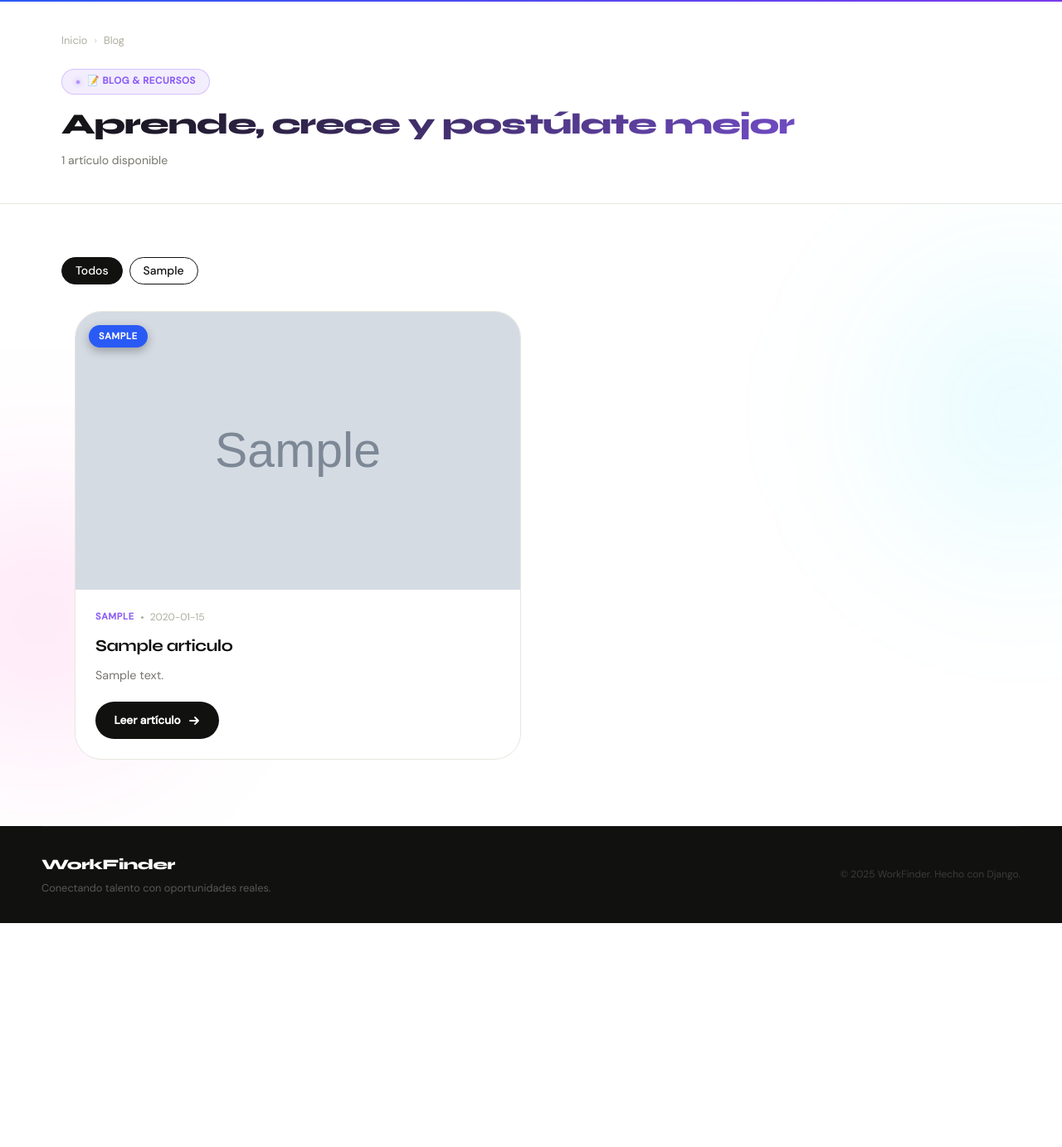
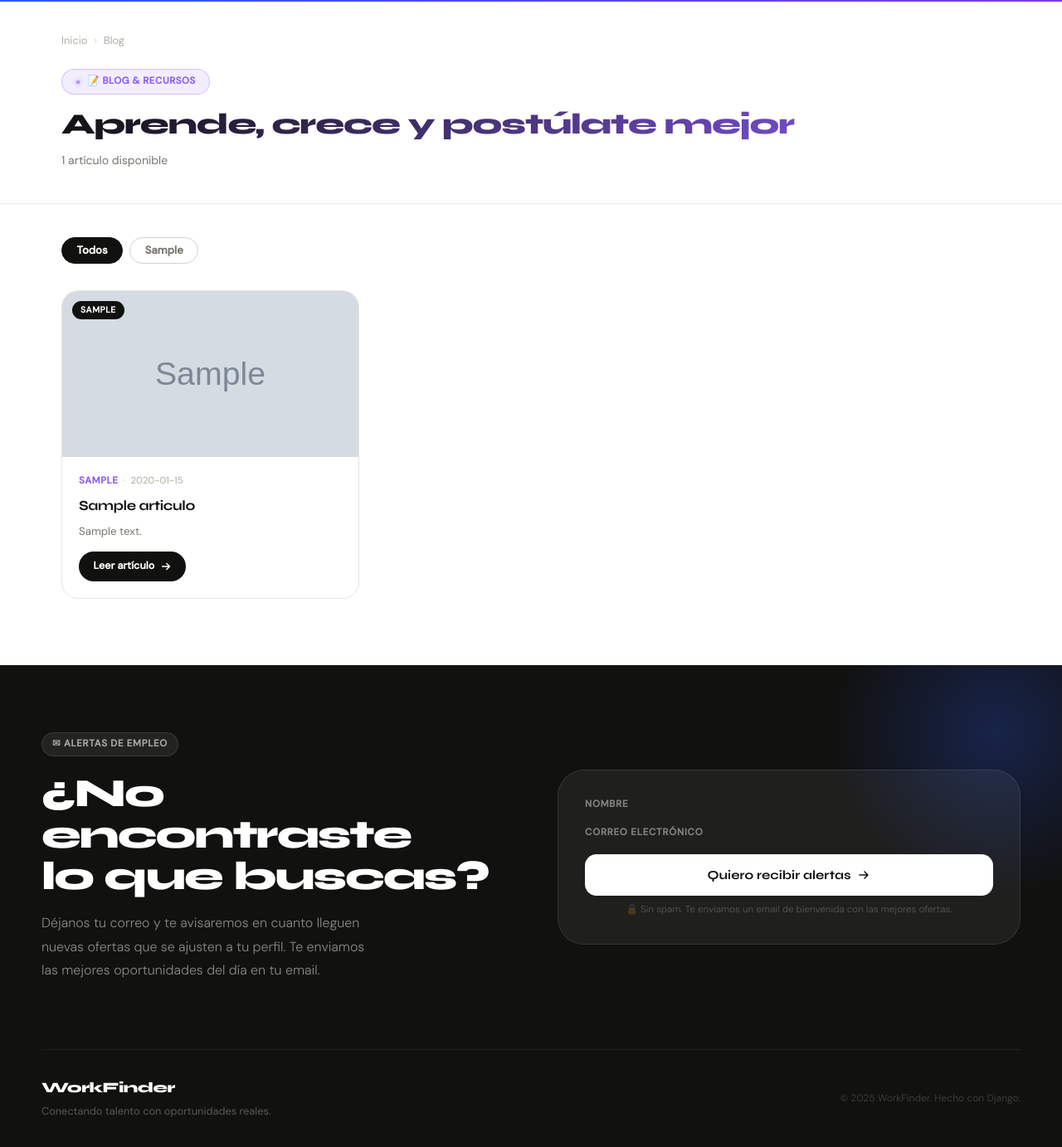
Before and after one commit to SchmuckeDj/workfinder, a Django app: page /blog/ in a window 1280 px wide. Shown: the part 66-1449 px from the top of the page at 83% size. Before the commit the page ends 1179 px from the top, so only its background shows below. Run offline with Django 5.2, Linux system fonts and the light colour scheme; tables that the repository leaves empty hold one stand-in row (values such as "Sample post"); grey boxes marked "Sample" are stand-in pictures.

Commit message:
fix issues

```diff
--- a/core/views.py
+++ b/core/views.py
@@ -19,6 +19,7 @@ class HomeView(FormView):
         approved_jobs = list(Job.objects.filter(status=Job.Status.APPROVED)[:6])
         context['jobs'] = approved_jobs
         context['jobs_count'] = len(approved_jobs)
+        context['articulos_preview'] = Articulo.objects.filter(is_active=True)[:2]
         return context
 
     def form_valid(self, form):
--- a/templates/core/blog.html
+++ b/templates/core/blog.html
@@ -22,37 +22,45 @@
     </div>
 </section>
 
-<section class="blog-section">
+<section style="padding:var(--space-10) 0 var(--space-20);background:var(--color-surface);">
     <div class="container">
 
         {% if articulos %}
 
-        <div class="blog-filters" id="blog-filters">
-            <button class="blog-filter-btn active" data-cat="all">Todos</button>
+        {# Filtros por categoría #}
+        <div class="bl-filters" id="blog-filters">
+            <button class="bl-filter-btn active" data-cat="all">Todos</button>
             {% regroup articulos by category as cat_list %}
             {% for cat in cat_list %}
-            <button class="blog-filter-btn" data-cat="{{ cat.grouper }}">{{ cat.grouper }}</button>
+            <button class="bl-filter-btn" data-cat="{{ cat.grouper }}">{{ cat.grouper }}</button>
             {% endfor %}
         </div>
 
-        <div class="blog-grid" id="blog-grid">
+        {# Grid de artículos #}
+        <div class="bl-grid" id="blog-grid">
             {% for a in articulos %}
-            <article class="blog-card" data-cat="{{ a.category }}">
-                <div class="blog-card-image">
-                    {% if a.image %}<img src="{{ a.image.url }}" alt="{{ a.title }}" loading="lazy">{% endif %}
-                    <span class="blog-card-badge blog-card-badge-left">{{ a.badge }}</span>
-                </div>
-                <div class="blog-card-body">
-                    <div class="blog-card-meta">
-                        <span class="blog-card-category">{{ a.category }}</span>
-                        <span class="blog-card-dot"></span>
-                        <span class="blog-card-time">{{ a.read_time }}</span>
+            <article class="bl-card" data-cat="{{ a.category }}">
+                <a href="{{ a.get_absolute_url }}" class="bl-card-img-wrap">
+                    {% if a.image %}
+                    <img src="{{ a.image.url }}" alt="{{ a.title }}" loading="lazy" class="bl-card-img">
+                    {% else %}
+                    <div class="bl-card-img-placeholder">📝</div>
+                    {% endif %}
+                    <span class="bl-card-badge">{{ a.badge }}</span>
+                </a>
+                <div class="bl-card-body">
+                    <div class="bl-card-meta">
+                        <span class="bl-card-cat">{{ a.category }}</span>
+                        <span class="bl-card-sep">·</span>
+                        <span class="bl-card-time">{{ a.read_time }}</span>
                     </div>
-                    <h3 class="blog-card-title">{{ a.title }}</h3>
-                    <p class="blog-card-desc">{{ a.description }}</p>
-                    <a href="{{ a.get_absolute_url }}" class="blog-card-btn">
+                    <h3 class="bl-card-title">
+                        <a href="{{ a.get_absolute_url }}">{{ a.title }}</a>
+                    </h3>
+                    <p class="bl-card-desc">{{ a.description }}</p>
+                    <a href="{{ a.get_absolute_url }}" class="bl-card-btn">
                         Leer artículo
-                        <svg width="16" height="16" viewBox="0 0 16 16" fill="none">
+                        <svg width="14" height="14" viewBox="0 0 16 16" fill="none">
                             <path d="M3 8H13M9 4l4 4-4 4" stroke="currentColor" stroke-width="1.8" stroke-linecap="round" stroke-linejoin="round"/>
                         </svg>
                     </a>
@@ -61,7 +69,7 @@
             {% endfor %}
         </div>
 
-        <p class="blog-empty-filter" id="blog-empty" style="display:none;text-align:center;padding:2rem;color:var(--color-ink-muted)">
+        <p id="blog-empty" style="display:none;text-align:center;padding:3rem;color:var(--color-ink-muted);">
             No hay artículos en esta categoría aún.
         </p>
 
@@ -77,36 +85,97 @@
     </div>
 </section>
 
-{% if articulos %}
+{% include "core/partials/_subscribe.html" %}
+
 <style>
-.blog-filters {
-    display: flex;
-    flex-wrap: wrap;
-    gap: 0.5rem;
+/* Filtros */
+.bl-filters {
+    display: flex; flex-wrap: wrap; gap: .5rem;
     margin-bottom: 2rem;
 }
-.blog-filter-btn {
-    padding: 0.4rem 1rem;
+.bl-filter-btn {
+    padding: .4rem 1.1rem;
     border-radius: 999px;
-    border: 1.5px solid var(--color-ink, #111);
+    border: 1.5px solid var(--color-border-2);
     background: transparent;
-    color: var(--color-ink, #111);
-    font-family: inherit;
-    font-size: 0.875rem;
-    font-weight: 500;
+    color: var(--color-ink-muted);
+    font-family: var(--font-body);
+    font-size: .82rem; font-weight: 600;
     cursor: pointer;
-    transition: background 0.15s, color 0.15s;
+    transition: background .15s, color .15s, border-color .15s;
 }
-.blog-filter-btn:hover,
-.blog-filter-btn.active {
-    background: var(--color-ink, #111);
-    color: #fff;
+.bl-filter-btn:hover { border-color: var(--color-ink); color: var(--color-ink); }
+.bl-filter-btn.active { background: var(--color-ink); color: #fff; border-color: var(--color-ink); }
+
+/* Grid 3 columnas */
+.bl-grid {
+    display: grid;
+    grid-template-columns: repeat(3, 1fr);
+    gap: 1.75rem;
 }
+@media (max-width: 1023px) { .bl-grid { grid-template-columns: repeat(2, 1fr); } }
+@media (max-width: 600px)  { .bl-grid { grid-template-columns: 1fr; } }
+
+/* Card */
+.bl-card {
+    background: var(--color-surface);
+    border: 1px solid var(--color-border);
+    border-radius: 20px;
+    overflow: hidden;
+    display: flex; flex-direction: column;
+    transition: transform .25s, box-shadow .25s;
+}
+.bl-card:hover { transform: translateY(-5px); box-shadow: 0 16px 40px rgba(0,0,0,.09); }
+
+.bl-card-img-wrap {
+    display: block;
+    position: relative;
+    aspect-ratio: 16/9;
+    overflow: hidden;
+    background: var(--color-bg);
+    text-decoration: none;
+}
+.bl-card-img { width: 100%; height: 100%; object-fit: cover; transition: transform .4s; }
+.bl-card:hover .bl-card-img { transform: scale(1.04); }
+.bl-card-img-placeholder {
+    width: 100%; height: 100%;
+    display: flex; align-items: center; justify-content: center;
+    font-size: 2.5rem;
+    background: linear-gradient(135deg, var(--color-blue-dim), var(--color-green-dim));
+}
+.bl-card-badge {
+    position: absolute; top: .75rem; left: .75rem;
+    background: var(--color-ink); color: white;
+    font-size: .65rem; font-weight: 700;
+    padding: 3px 10px; border-radius: 999px;
+    letter-spacing: .05em; text-transform: uppercase;
+}
+
+.bl-card-body { padding: 1.25rem; display: flex; flex-direction: column; gap: .6rem; flex: 1; }
+.bl-card-meta { display: flex; align-items: center; gap: .4rem; font-size: .72rem; }
+.bl-card-cat { color: var(--color-violet); font-weight: 700; text-transform: uppercase; letter-spacing: .05em; }
+.bl-card-sep { color: var(--color-ink-ghost); }
+.bl-card-time { color: var(--color-ink-ghost); }
+.bl-card-title { font-family: var(--font-display); font-size: 1.05rem; font-weight: 700; color: var(--color-ink); line-height: 1.25; letter-spacing: -.02em; }
+.bl-card-title a { color: inherit; text-decoration: none; }
+.bl-card-title a:hover { color: var(--color-blue); }
+.bl-card-desc { font-size: .83rem; color: var(--color-ink-muted); line-height: 1.65; flex: 1; display: -webkit-box; -webkit-line-clamp: 3; -webkit-box-orient: vertical; overflow: hidden; }
+.bl-card-btn {
+    display: inline-flex; align-items: center; gap: .4rem;
+    width: fit-content; margin-top: .25rem;
+    background: var(--color-ink); color: white;
+    font-size: .78rem; font-weight: 600;
+    padding: .5rem 1.1rem; border-radius: 999px;
+    text-decoration: none;
+    transition: background .2s, transform .2s;
+}
+.bl-card-btn:hover { background: var(--color-blue); transform: translateY(-1px); color: white; }
 </style>
+
 <script>
 (function () {
-    const btns  = document.querySelectorAll('.blog-filter-btn');
-    const cards = document.querySelectorAll('#blog-grid .blog-card');
+    const btns  = document.querySelectorAll('.bl-filter-btn');
+    const cards = document.querySelectorAll('#blog-grid .bl-card');
     const count = document.getElementById('blog-count');
     const empty = document.getElementById('blog-empty');
 
@@ -115,20 +184,17 @@
             const cat = btn.dataset.cat;
             btns.forEach(b => b.classList.remove('active'));
             btn.classList.add('active');
-
             let visible = 0;
             cards.forEach(card => {
                 const show = cat === 'all' || card.dataset.cat === cat;
                 card.style.display = show ? '' : 'none';
                 if (show) visible++;
             });
-
             count.textContent = visible;
             empty.style.display = visible === 0 ? 'block' : 'none';
         });
     });
 })();
 </script>
-{% endif %}
 
 {% endblock %}
```
Also changed, not shown: templates/core/articulo_detail.html (+21 -38 lines), templates/core/partials/_blog.html (+5 -14 lines).
